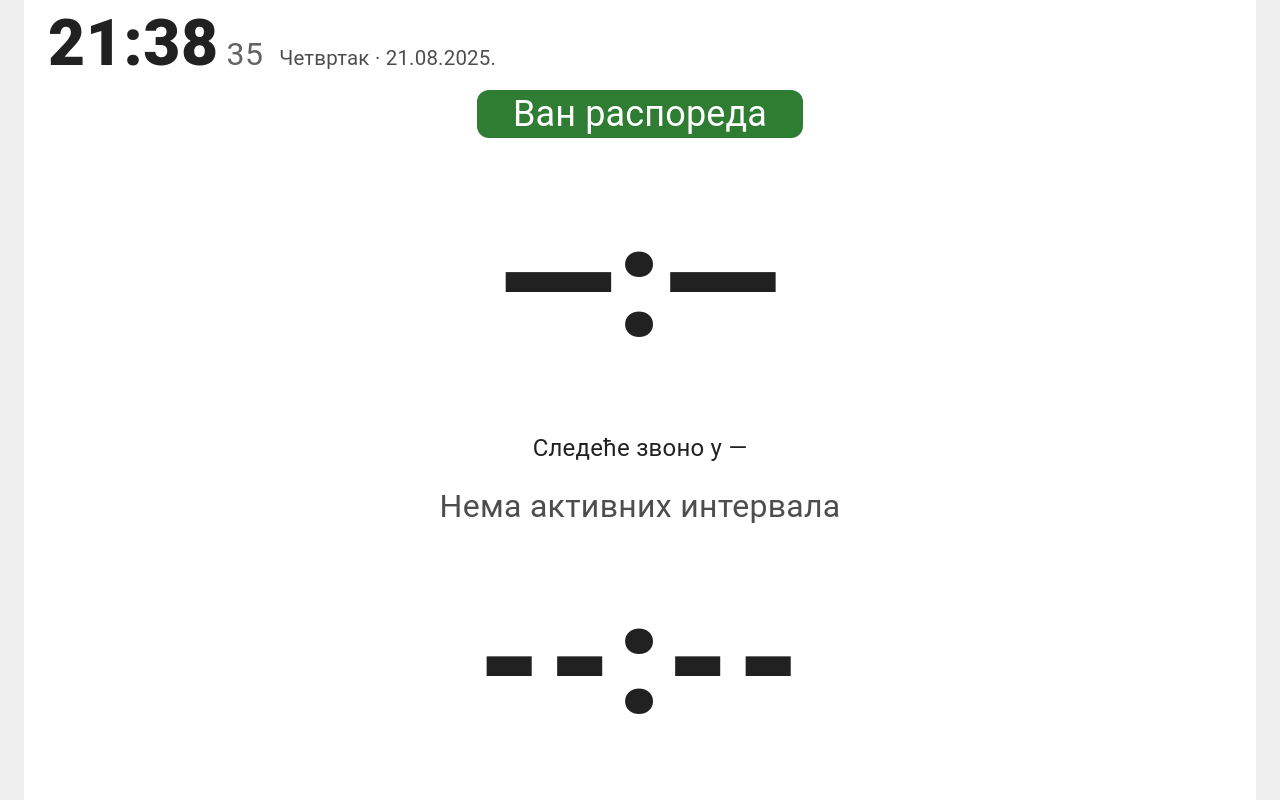
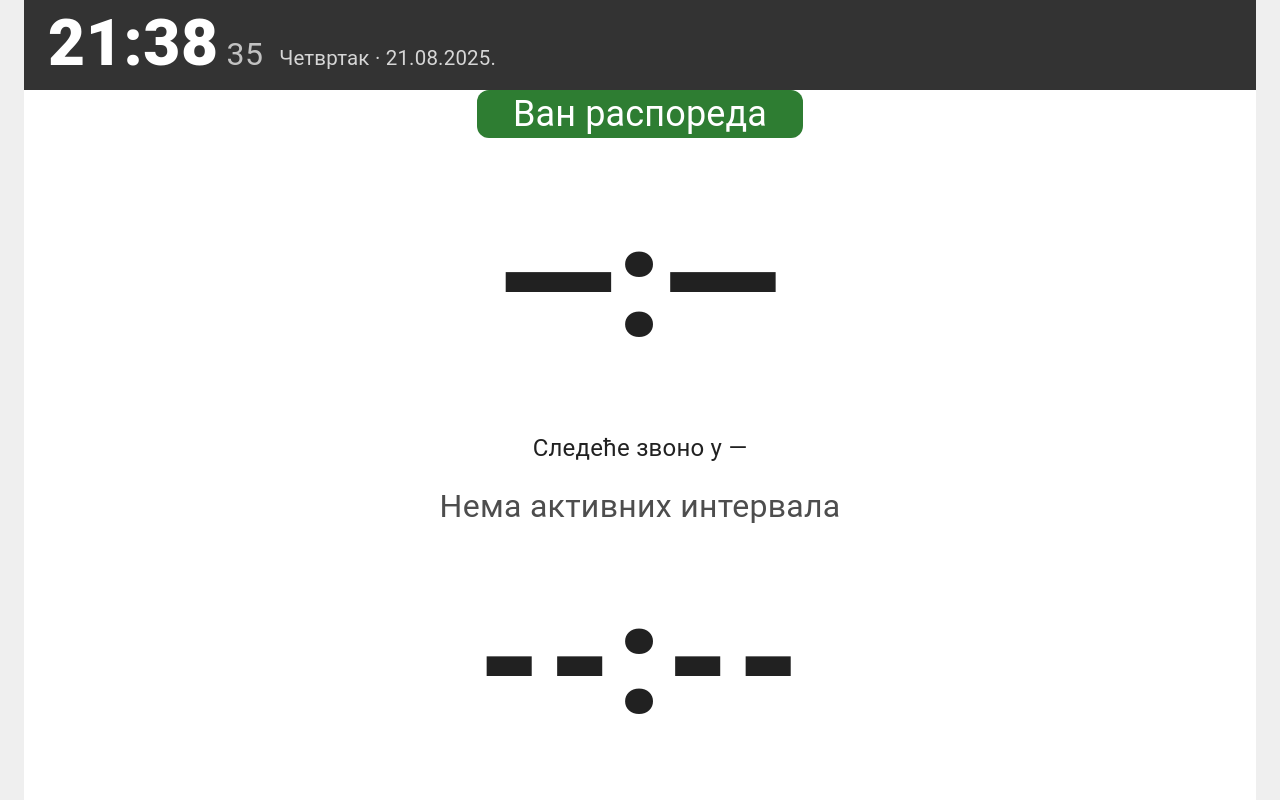
Before and after one commit to sashakojadinovic/pametna-skola2, a React (Vite) app in the folder frontend/: page / in a window 1280 px wide. Built offline with nearby package versions, Linux system fonts and the light colour scheme; no server answers; some icons are missing.

Commit message:
TopBar color change to dark gray

```diff
--- a/frontend/src/components/DisplayBoard/DisplayBoard.jsx
+++ b/frontend/src/components/DisplayBoard/DisplayBoard.jsx
@@ -51,7 +51,7 @@ function TopBar({ nowTick, connected, onSoftRefresh }) {
       direction="row"
       alignItems="center"
       justifyContent="space-between"
-      sx={{ px: 3, py: 1.5, minHeight: 72 }}
+      sx={{ backgroundColor: "#333", color: "#fff", px: 3, py: 1.5, minHeight: 72 }}
     >
       <Stack direction="row" alignItems="baseline" spacing={2}>
         <Typography
@@ -85,7 +85,7 @@ function TopBar({ nowTick, connected, onSoftRefresh }) {
         <Tooltip title={connected ? "Онлајн (Админ)" : "Нема везе (Админ)"}>
           <IconButton component={Link} to="/admin" size="large">
             {connected ? (
-              <CloudDoneIcon fontSize="large" />
+              <CloudDoneIcon sx={{color:"#dedede"}} fontSize="large" />
             ) : (
               <CloudOffIcon color="error" fontSize="large" />
             )}
@@ -95,7 +95,7 @@ function TopBar({ nowTick, connected, onSoftRefresh }) {
         {/* Refresh ostaje isto */}
         <Tooltip title="Освежи податке">
           <IconButton onClick={onSoftRefresh} size="large">
-            <RefreshIcon />
+            <RefreshIcon sx={{color:"#dedede"}} />
           </IconButton>
         </Tooltip>
       </Stack>
```
Also changed, not shown: 1 other file (tests, documents, lock files or other folders).
